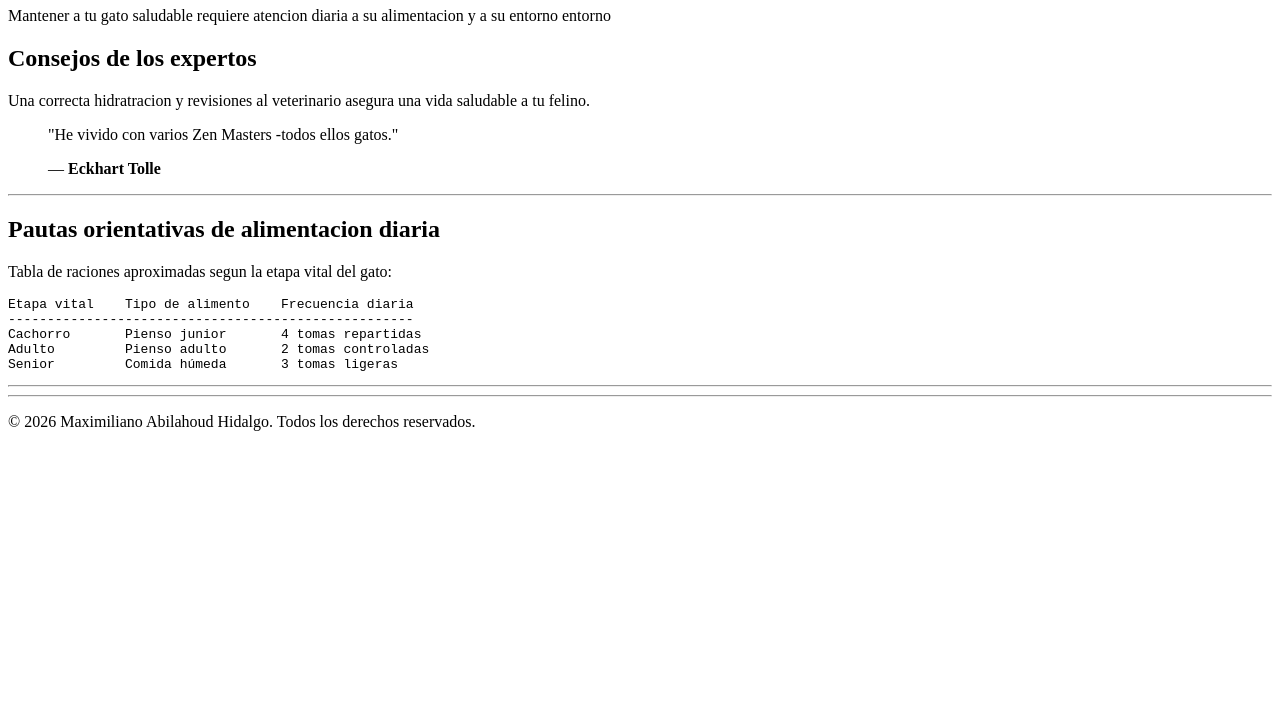
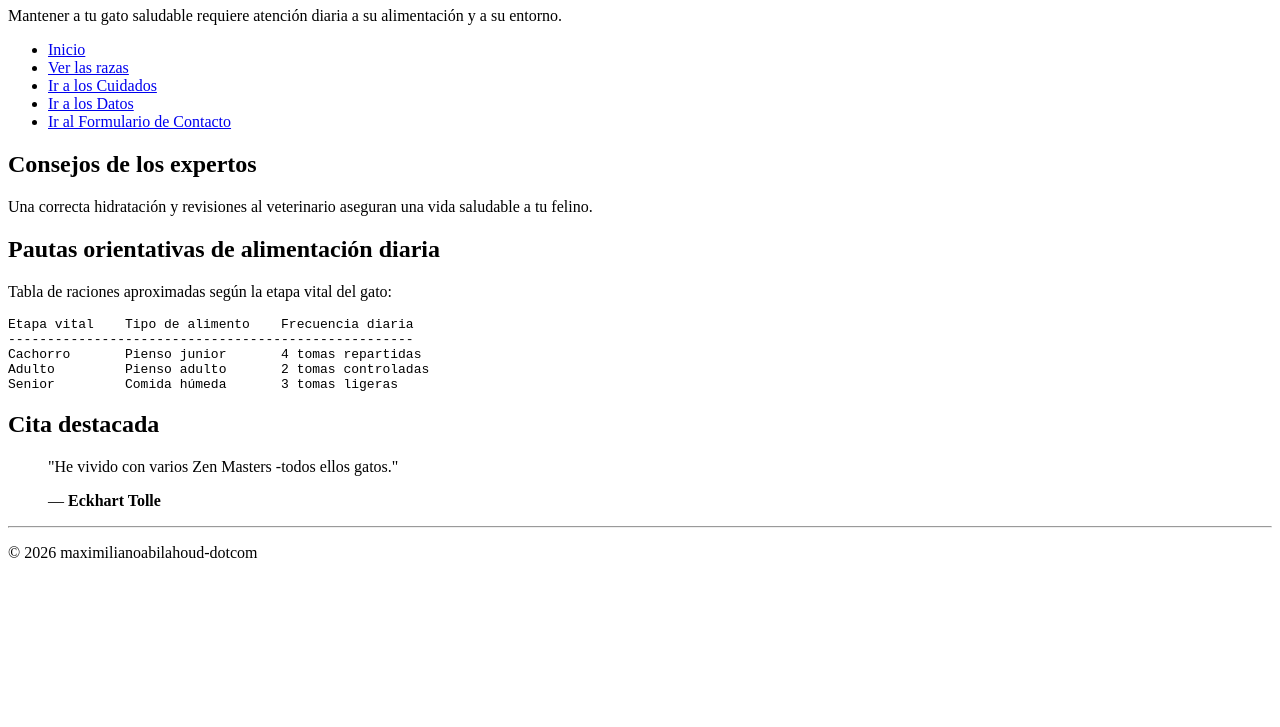
Before and after one commit to maximilianoabilahoud-dotcom/Proyecto-Integrador-LM-2026, a plain HTML site: page proyecto/cuidados.html in a window 1280 px wide. Shown: the part 73-800 px from the top of the page. Drawn offline with Linux system fonts and the light colour scheme.

Commit message:
feat: estructura semántica html5 en páginas secundarias

```diff
--- a/proyecto/cuidados.html
+++ b/proyecto/cuidados.html
@@ -13,28 +13,30 @@
     <!-- NAV: aquí irá el menú (UD4) -->
 
     <!-- Cabecera de cuidados de gatos -->
-     <div>
-         <h1>Cuidados y Bienestar para los gatos.</h1>
-         <p>Mantener a tu gato saludable requiere atencion diaria a su alimentacion y a su entorno entorno </p>
-     </div>
+     <header>
+        <h1>Cuidados y Bienestar para los gatos</h1>
+        <p>Mantener a tu gato saludable requiere atención diaria a su alimentación y a su entorno.</p>
+        <nav aria-label="Menú principal">
+            <ul>
+                <li><a href="index.html">Inicio</a></li>
+                <li><a href="razas.html">Ver las razas</a></li>
+                <li><a href="cuidados.html">Ir a los Cuidados</a></li>
+                <li><a href="datosgatos.html">Ir a los Datos</a></li>
+                <li><a href="contacto.html">Ir al Formulario de Contacto</a></li>
+            </ul>
+        </nav>
+    </header>
 
      <!-- Seccion de recomendacion -->
-    <div>
-        <h2>Consejos de los expertos</h2>
-        <p>Una correcta hidratracion y revisiones al veterinario asegura una vida saludable a tu felino.</p>
+    <main>
+        <section>
+            <h2>Consejos de los expertos</h2>
+            <p>Una correcta hidratación y revisiones al veterinario aseguran una vida saludable a tu felino.</p>
+        </section>
 
-        <blockquote>
-            <p>"He vivido con varios Zen Masters -todos ellos gatos."</p>
-            <p>— <b>Eckhart Tolle</b></p>
-        </blockquote>
-    </div>
-
-    <hr>
-
-    <!-- Sección de horarios o pautas de alimentación -->
-     <div>
-       <h2>Pautas orientativas de alimentacion diaria</h2>
-       <p>Tabla de raciones aproximadas segun la etapa vital del gato:</p>
+        <section>
+            <h2>Pautas orientativas de alimentación diaria</h2>
+            <p>Tabla de raciones aproximadas según la etapa vital del gato:</p>
 <pre>
 Etapa vital    Tipo de alimento    Frecuencia diaria
 ----------------------------------------------------
@@ -42,16 +44,23 @@ Cachorro       Pienso junior       4 tomas repartidas
 Adulto         Pienso adulto       2 tomas controladas
 Senior         Comida húmeda       3 tomas ligeras
 </pre>
-    </div>
+        </section>
+    </main>
+    <aside>
+        <h2>Cita destacada</h2>
+        <blockquote>
+            <p>"He vivido con varios Zen Masters -todos ellos gatos."</p>
+            <p>— <strong>Eckhart Tolle</strong></p>
+        </blockquote>
+    </aside>
 
     <hr>
 
      <!-- Pie de página -->
 
-     <div>
-        <hr>
-        <p>&copy; 2026 Maximiliano Abilahoud Hidalgo. Todos los derechos reservados.</p>
-     </div>
+     <footer>
+        <p id="firma-maximilianoabilahoud-dotcom">© 2026 maximilianoabilahoud-dotcom</p>
+    </footer>
      <!-- /Pie de página -->
 </body>
 </html>
```
